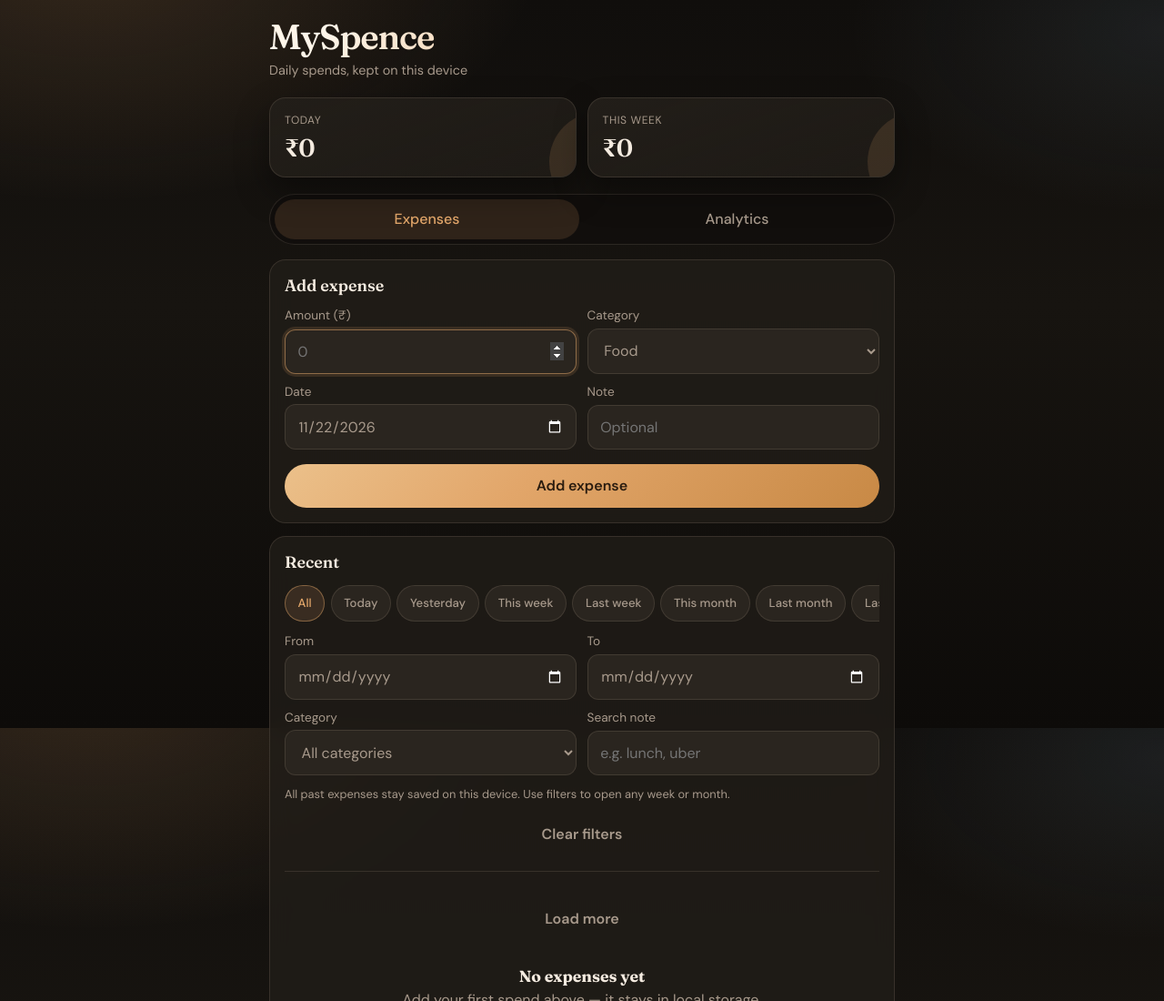
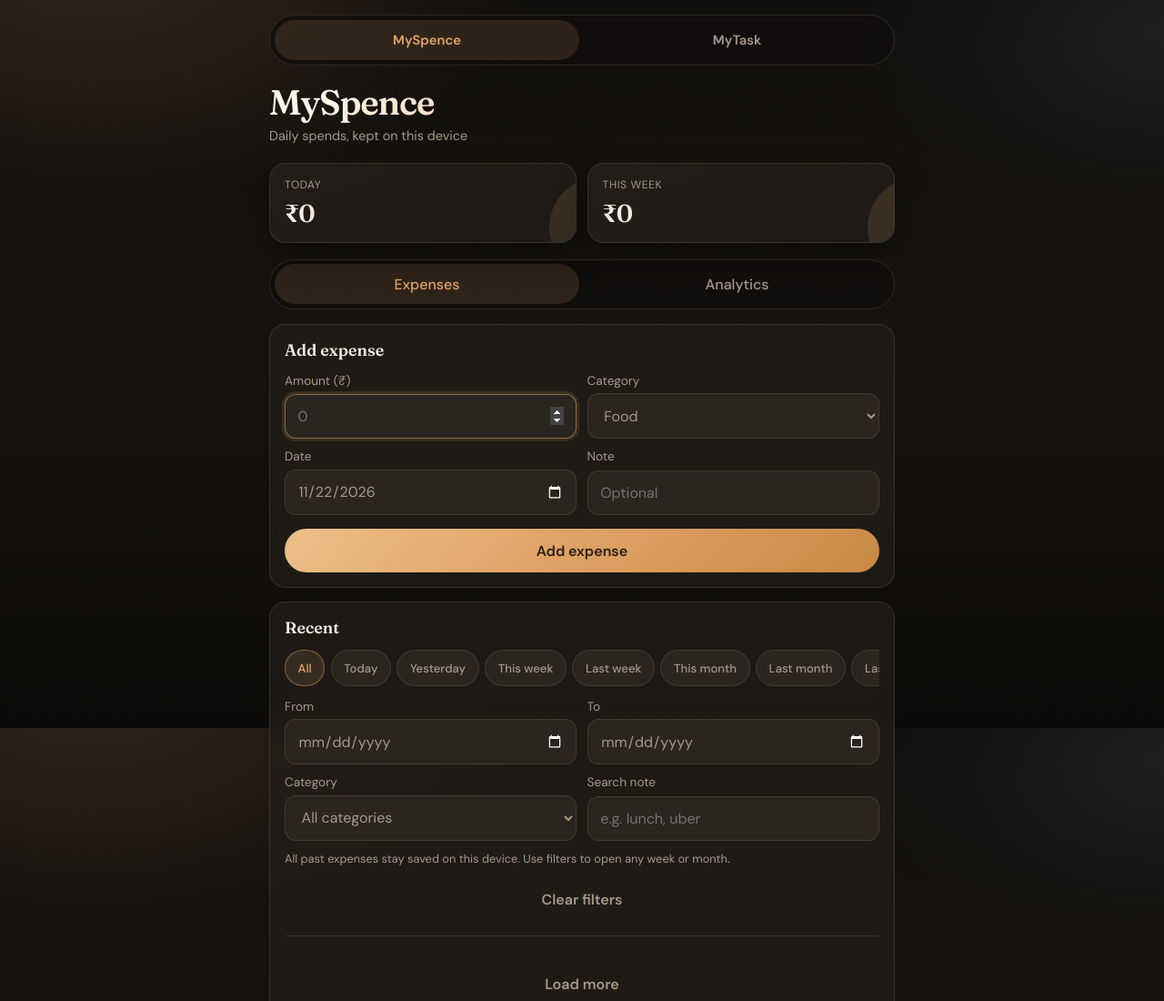
Before and after one commit to Thaju123/MySpence, a plain HTML site: page index.html in a window 1280 px wide. Shown: the top 1100 px of the page at 91% size. Drawn offline with Linux system fonts and the light colour scheme.

Commit message:
Add app switcher between MySpence and MyTask.
Co-authored-by: Cursor <cursoragent@cursor.com>

```diff
--- a/index.html
+++ b/index.html
@@ -18,6 +18,11 @@
   </head>
   <body>
     <div class="app">
+      <nav class="app-switch" aria-label="Apps">
+        <a class="app-switch-link active" href="index.html">MySpence</a>
+        <a class="app-switch-link" href="mytask.html">MyTask</a>
+      </nav>
+
       <header class="brand-bar">
         <div>
           <h1 class="brand">MySpence</h1>
--- a/mytask.css
+++ b/mytask.css
@@ -104,20 +104,42 @@ button {
   margin-bottom: 1.25rem;
 }
 
-.home-link {
-  color: var(--text-muted);
-  text-decoration: none;
-  font-size: 0.92rem;
-  font-weight: 600;
-  padding: 0.45rem 0.7rem;
+.app-switch {
+  display: flex;
+  flex: 1;
+  gap: 0.35rem;
+  padding: 0.3rem;
   border-radius: 999px;
+  background: rgba(16, 14, 12, 0.75);
   border: 1px solid var(--line);
-  background: var(--bg-elevated);
 }
 
-.home-link:hover {
+[data-theme='light'] .app-switch {
+  background: rgba(255, 250, 244, 0.9);
+}
+
+.app-switch-link {
+  flex: 1;
+  text-align: center;
+  text-decoration: none;
+  color: var(--text-muted);
+  padding: 0.55rem 0.65rem;
+  min-height: 40px;
+  border-radius: 999px;
+  font-weight: 600;
+  font-size: 0.9rem;
+  display: inline-flex;
+  align-items: center;
+  justify-content: center;
+}
+
+.app-switch-link.active {
+  background: var(--accent-soft);
   color: var(--accent);
-  border-color: rgba(226, 166, 106, 0.4);
+}
+
+.app-switch-link:hover:not(.active) {
+  color: var(--text);
 }
 
 .icon-btn {
--- a/styles.css
+++ b/styles.css
@@ -66,6 +66,40 @@ button {
   width: min(720px, 100%);
   margin: 0 auto;
   padding: calc(1rem + var(--safe-top)) 1rem calc(2.5rem + var(--safe-bottom));
+}
+
+.app-switch {
+  display: flex;
+  gap: 0.35rem;
+  margin-bottom: 1rem;
+  padding: 0.3rem;
+  border-radius: 999px;
+  background: rgba(16, 14, 12, 0.75);
+  border: 1px solid var(--line);
+}
+
+.app-switch-link {
+  flex: 1;
+  text-align: center;
+  text-decoration: none;
+  color: var(--text-muted);
+  padding: 0.65rem 0.7rem;
+  min-height: 44px;
+  border-radius: 999px;
+  font-weight: 600;
+  font-size: 0.92rem;
+  display: inline-flex;
+  align-items: center;
+  justify-content: center;
+}
+
+.app-switch-link.active {
+  background: var(--accent-soft);
+  color: var(--accent);
+}
+
+.app-switch-link:hover:not(.active) {
+  color: var(--text);
 }
 
 .brand-bar {
```
Also changed, not shown: mytask.html (+4 -1 lines).
